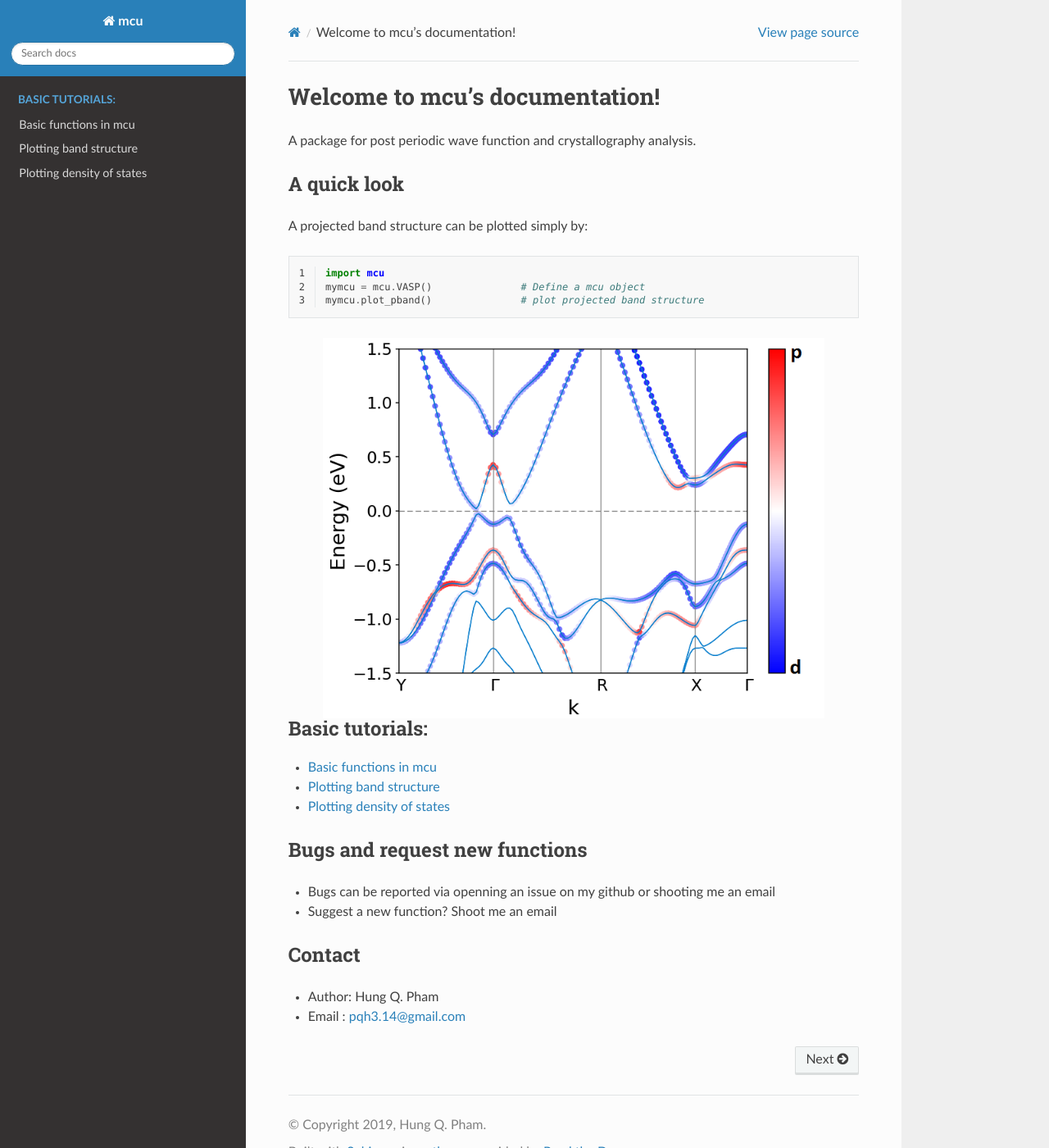
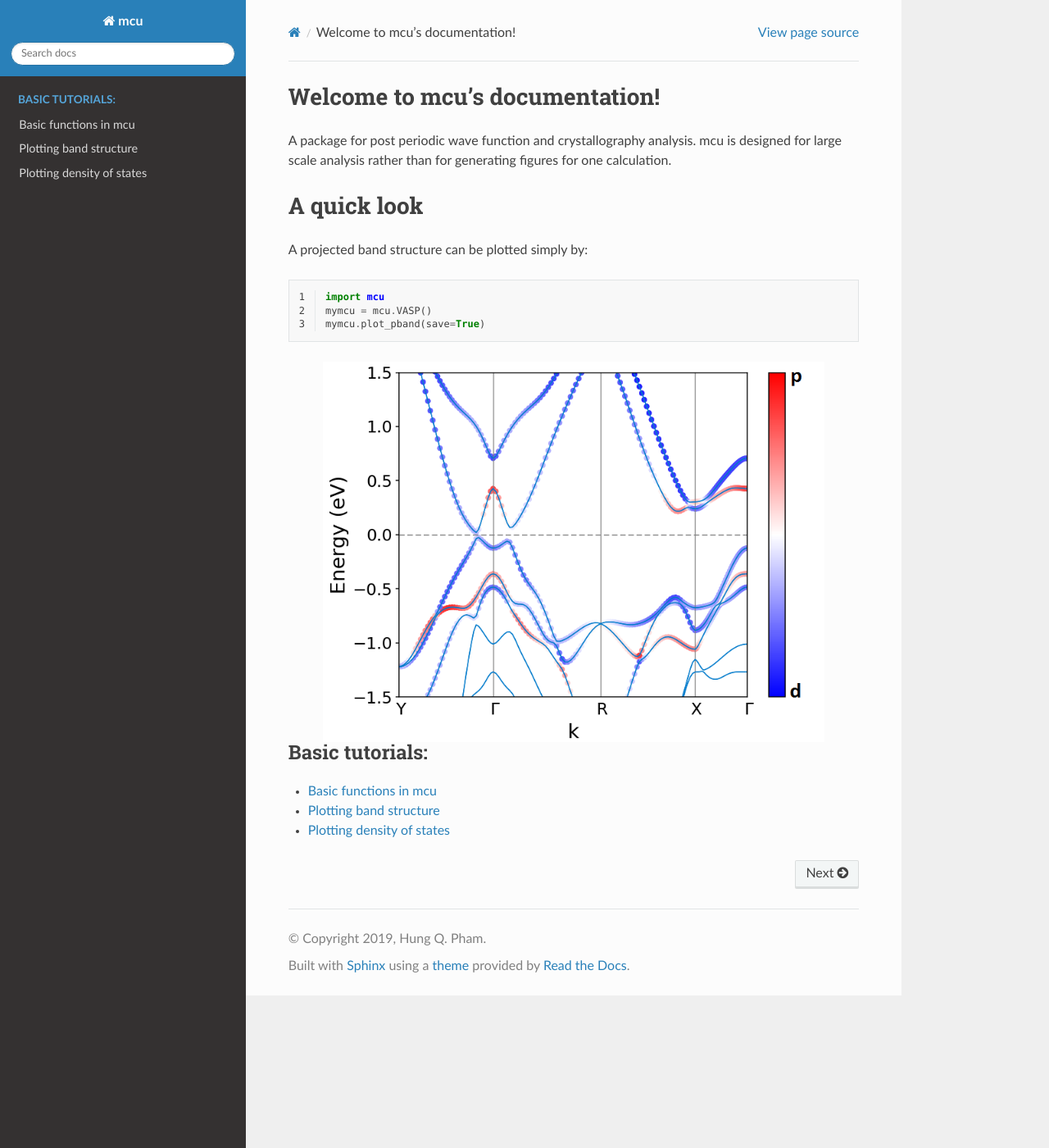
Before and after one commit to hungpham2017/mcu, a Sphinx documentation site: the page built from docs/source/index.rst, in a window 1280 px wide and 1400 px high. Shown: the whole window at 82% size. Built offline with Sphinx 7.4.7 and the Read the Docs theme 2.0.0, drawn with Linux system fonts in a browser that asks for light colours.

Commit message:
More content

```diff
--- a/docs/source/index.rst
+++ b/docs/source/index.rst
@@ -1,36 +1,25 @@
 Welcome to mcu's documentation!
 ===============================
-A package for post periodic wave function and crystallography analysis.
+A package for post periodic wave function and crystallography analysis. mcu is designed for large scale analysis rather than for generating figures for one calculation.
 
 A quick look
-------------
+============
 A projected band structure can be plotted simply by:
 
 .. code-block:: python
-   :linenos:
+    :linenos:
 
-   import mcu
-   mymcu = mcu.VASP()               # Define a mcu object
-   mymcu.plot_pband()               # plot projected band structure
+    import mcu
+    mymcu = mcu.VASP()
+    mymcu.plot_pband(save=True)
 
 .. image:: ../image/MoS2.png
-   :scale: 80 %
-   :align: center
+    :scale: 80 %
+    :align: center
 
 .. toctree::
-    :glob:
     :maxdepth: 2
     :caption: Basic tutorials:
 
     basic
     plotting
-
-Bugs and request new functions
-------------------------------
-* Bugs can be reported via openning an issue on my github or shooting me an email
-* Suggest a new function? Shoot me an email
-
-Contact
--------
-* Author: Hung Q. Pham
-* Email : pqh3.14@gmail.com
```
Also changed, not shown: docs/source/basic.rst (+13 -4 lines), 10 other files.
